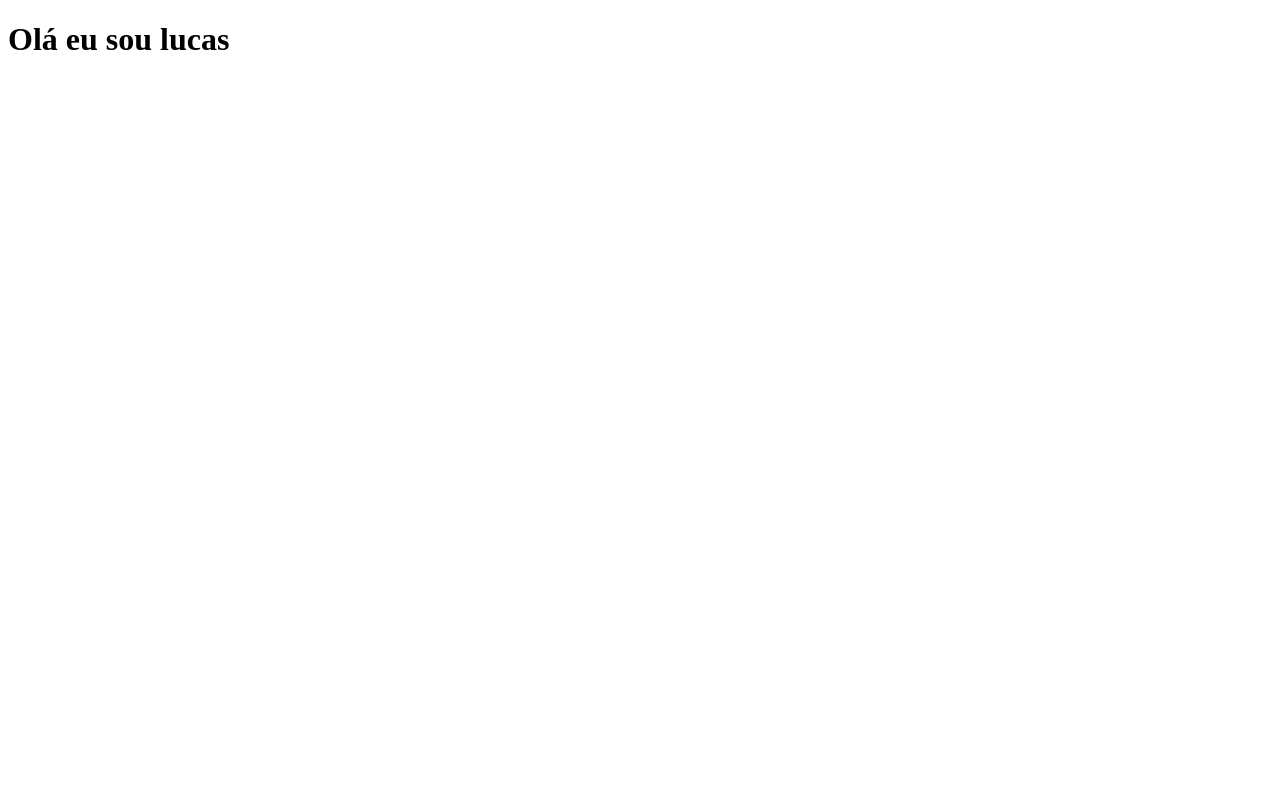
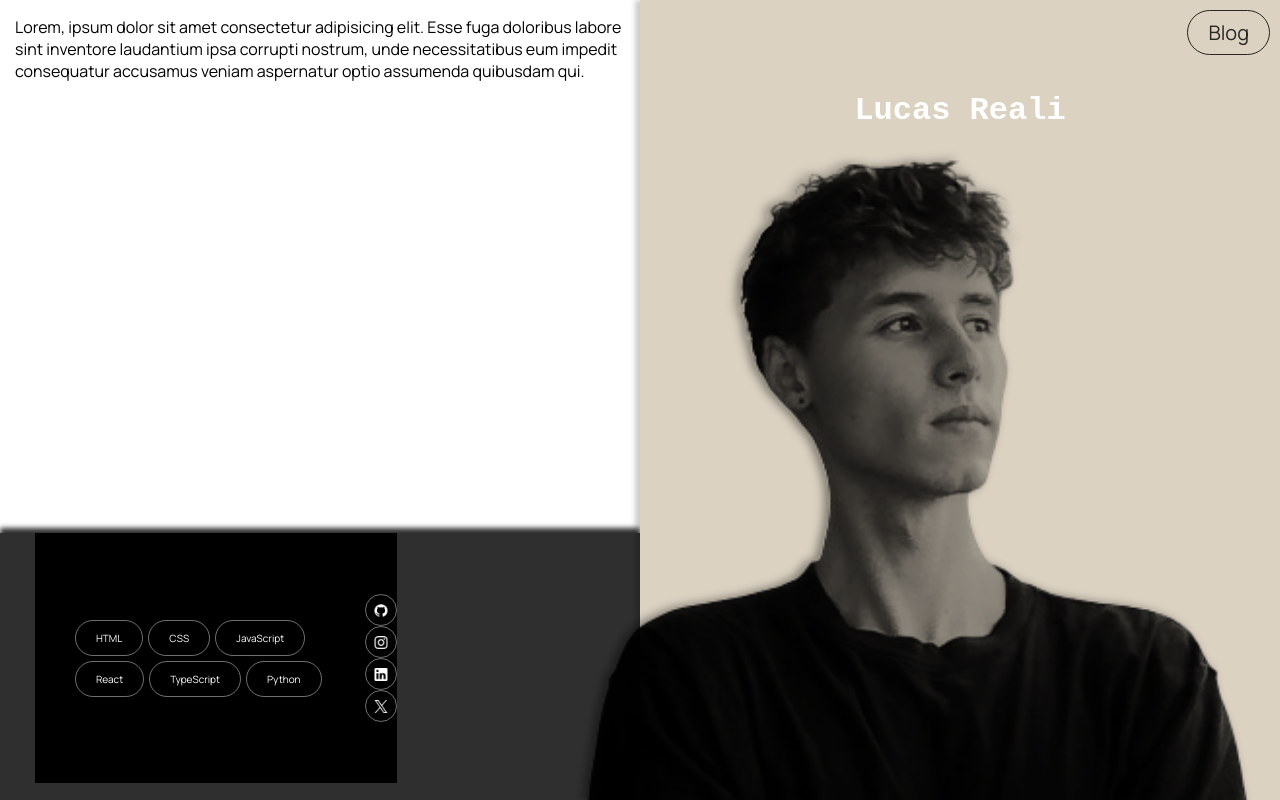
Before and after one commit to lucasreali/lucasreali.github.io, a plain HTML site: page index.html in a window 1280 px wide. Drawn offline with Linux system fonts and the light colour scheme.

Commit message:
creation-1

```diff
--- /dev/null
+++ b/assets/css/style.css
@@ -0,0 +1,155 @@
+:root {
+  --black: #000000d0;
+  --bege: #dbd2c2;
+}
+
+body {
+  margin: 0;
+  padding: 0;
+  font-family: "Manrope";
+}
+
+a {
+  text-decoration: none;
+  color: var(--black);
+}
+
+ul {
+  list-style: none;
+}
+
+.container {
+  max-width: 1000px;
+  margin: 0 auto;
+}
+
+.blog a {
+  font-size: 20px;
+  position: fixed;
+  display: block;
+  padding: 8px 20px;
+  border: 1px solid var(--black);
+  text-align: center;
+  border-radius: 30px;
+  right: 0;
+  top: 10px;
+  right: 10px;
+}
+
+.blog a:hover {
+  background-color: var(--black);
+  color: white;
+  transform: scale(1.05);
+  transition: all 0.2s ease-out;
+}
+
+#hub {
+  display: grid;
+  grid-template-columns: 1fr 1fr;
+  height: 100vh;
+}
+
+.hub-img {
+  background-color: var(--bege);
+  box-shadow: -5px 0 5px rgba(0, 0, 0, 0.2);
+  display: flex;
+  align-items: flex-end;
+  justify-content: center;
+}
+
+.hub-img h1 {
+  translate: 0 -650px;
+  color: white;
+  font-family: "Courier New", Courier, monospace;
+}
+
+.hub-img img {
+  position: absolute;
+  width: 700px;
+  filter: drop-shadow(-5px 0 5px rgba(0, 0, 0, 0.448));
+  mix-blend-mode: multiply;
+  translate: -50px;
+}
+
+@media (max-width: 1200px) {
+  .hub-img img {
+    width: 500px;
+  }
+
+  .hub-img h1 {
+    translate: 0 -500px;
+  }
+}
+
+.information {
+  display: grid;
+  grid-template-rows: 2fr 1fr;
+}
+
+.info-container {
+  display: grid;
+  justify-content: center;
+  padding: 0 15px;
+}
+
+.black-box {
+  box-shadow: 0 -5px 5px var(--black);
+  background-color: var(--black);
+  color: white;
+  padding-left: 20px;
+  display: flex;
+  flex-wrap: wrap;
+}
+
+.black-box-info {
+  display: flex;
+  flex-wrap: wrap;
+  align-items: center;
+  justify-content: space-between;
+
+  height: 250px;
+  background: #000;
+}
+
+.skills .skills-list {
+  display: flex;
+  flex-wrap: wrap;
+  width: 250px;
+  gap: 5px;
+}
+
+.skills .skills-list li {
+  border: 1px solid #ffffff6f;
+  font-size: 10px;
+  padding: 10px 20px;
+  border-radius: 20px;
+}
+
+.follow-img {
+  display: flex;
+  justify-content: space-between;
+  flex-direction: column;
+}
+
+.follow-img li {
+  border: 1px solid #ffffff6f;
+  padding: 10px;
+  border-radius: 50%;
+  height: 10px;
+  width: 10px;
+}
+
+.follow-img li img {
+  height: 10px;
+  width: 10px;
+  filter: invert();
+  transform: scale(1.3);
+  translate: 0px -6.5px;
+}
+
+.follow-img li:hover {
+  filter: invert();
+  background-color: var(--black);
+  transform: scale(1.2);
+  transition: all 0.2s ease-out;
+}
--- a/index.html
+++ b/index.html
@@ -1,11 +1,83 @@
 <!DOCTYPE html>
 <html lang="pt-br">
-<head>
-    <meta charset="UTF-8">
-    <meta name="viewport" content="width=device-width, initial-scale=1.0">
+  <head>
+    <meta charset="UTF-8" />
+    <meta name="viewport" content="width=device-width, initial-scale=1.0" />
+    <link rel="stylesheet" href="assets/css/style.css" />
+    <link rel="preconnect" href="https://fonts.googleapis.com" />
+    <link rel="preconnect" href="https://fonts.gstatic.com" crossorigin />
+    <link
+      href="https://fonts.googleapis.com/css2?family=Manrope:wght@200..800&display=swap"
+      rel="stylesheet"
+    />
     <title>Lucas Reali</title>
-</head>
-<body>
-    <h1>Olá eu sou lucas</h1>
-</body>
+  </head>
+  <body>
+    <div class="blog">
+      <a href="blog.html">Blog</a>
+    </div>
+
+    <div id="hub">
+      <div class="information">
+        <div class="info-container">
+          <div class="about">
+            <p>
+              Lorem, ipsum dolor sit amet consectetur adipisicing elit. Esse
+              fuga doloribus labore sint inventore laudantium ipsa corrupti
+              nostrum, unde necessitatibus eum impedit consequatur accusamus
+              veniam aspernatur optio assumenda quibusdam qui.
+            </p>
+          </div>
+        </div>
+        <div class="black-box">
+          <div class="info-container">
+            <div class="black-box-info">
+              <div class="skills">
+                <ul class="skills-list">
+                  <li>HTML</li>
+                  <li>CSS</li>
+                  <li>JavaScript</li>
+                  <li>React</li>
+                  <li>TypeScript</li>
+                  <li>Python</li>
+                </ul>
+              </div>
+              <div class="follow">
+                <ul class="follow-img">
+                  <li>
+                    <a href="https://github.com/lucasreali" target="_blank"
+                      ><img src="assets/img/github.png" alt=""
+                    /></a>
+                  </li>
+                  <li>
+                    <a
+                      href="https://www.instagram.com/lucasreali06/"
+                      target="_blank"
+                      ><img src="assets/img/instagram.png" alt=""
+                    /></a>
+                  </li>
+                  <li>
+                    <a
+                      href="https://www.linkedin.com/in/lucas-arthur-da-silva-reali-a055552b7/"
+                      target="_blank"
+                      ><img src="assets/img/linkedin.png" alt=""
+                    /></a>
+                  </li>
+                  <li>
+                    <a href="https://github.com/lucasreali" target="_blank"
+                      ><img src="assets/img/twitter.png" alt=""
+                    /></a>
+                  </li>
+                </ul>
+              </div>
+            </div>
+          </div>
+        </div>
+      </div>
+      <div class="hub-img">
+        <h1>Lucas Reali</h1>
+        <img src="assets/img/me.png" alt="photo of myself" />
+      </div>
+    </div>
+  </body>
 </html>
```
Also changed, not shown: assets/img/github.png (added), assets/img/instagram.png (added), assets/img/linkedin.png (added), assets/img/me.png (added), assets/img/twitter.png (added), assets/js/script.js (added), blog.html (added).
